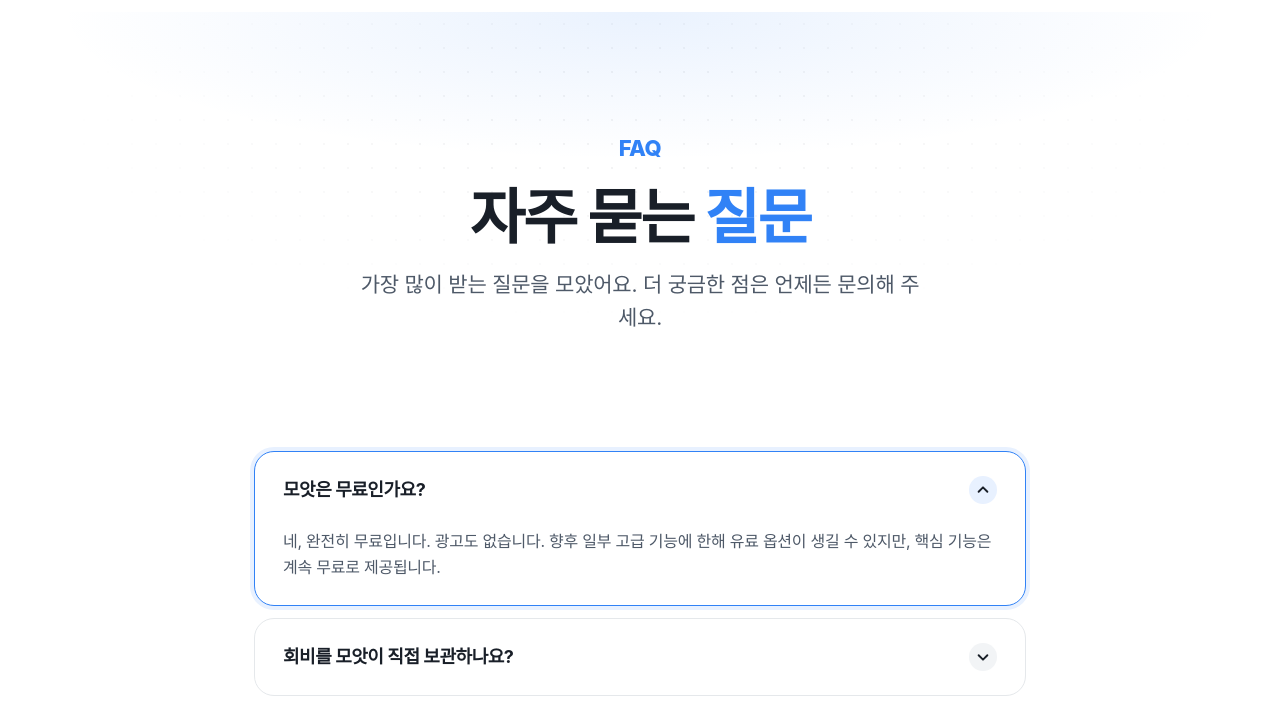
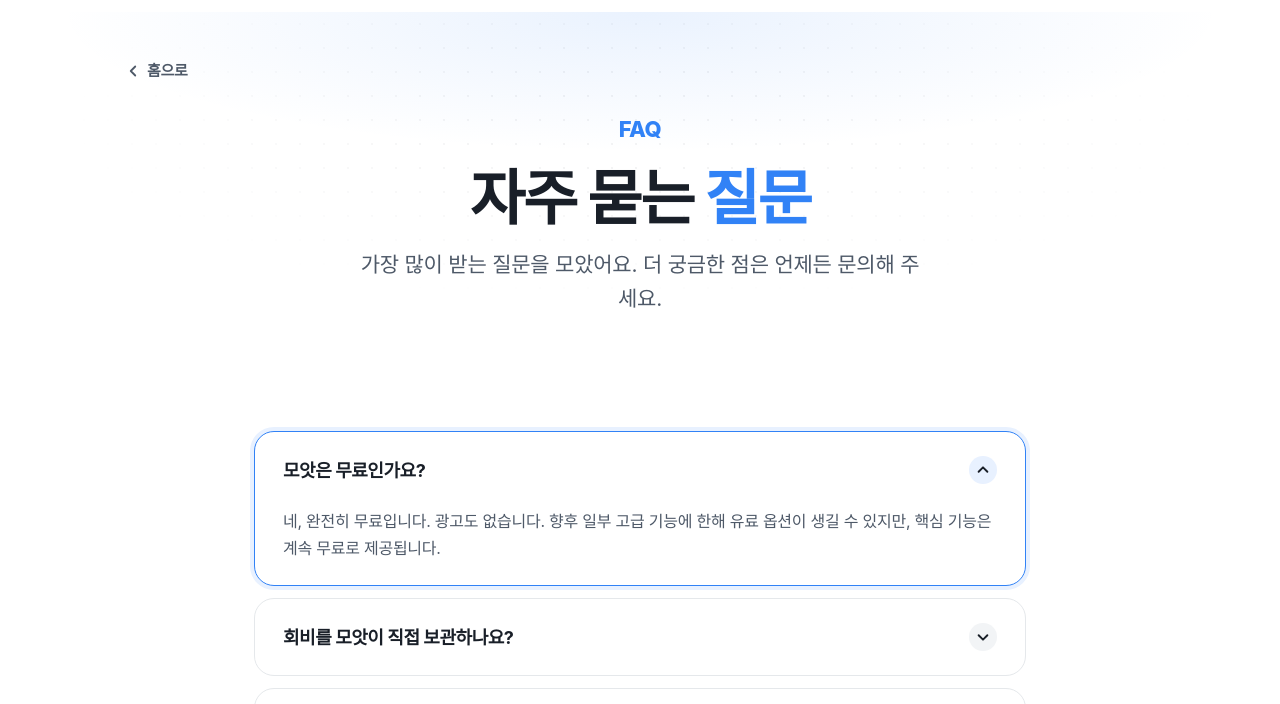
Before and after one commit to JunRock/Moat-landing, a plain HTML site: page faq.html in a window 1280 px wide. Shown: the part 61-765 px from the top of the page. Drawn offline with Linux system fonts and the light colour scheme; a web font is replaced by a local one.

Commit message:
refactor: 불필요한 디자인 제거 및 UX 개선

```diff
--- a/faq.html
+++ b/faq.html
@@ -78,6 +78,12 @@
 <!-- PAGE HERO -->
 <header class="page-hero">
   <div class="wrap">
+    <div class="page-hero-back">
+      <a href="index.html" class="back-link">
+        <svg width="18" height="18" viewBox="0 0 24 24" fill="none" stroke="currentColor" stroke-width="2.4" stroke-linecap="round" stroke-linejoin="round" aria-hidden="true"><path d="M15 18l-6-6 6-6"/></svg>
+        홈으로
+      </a>
+    </div>
     <div class="eyebrow">FAQ</div>
     <h1 class="h1">자주 묻는 <span class="accent">질문</span></h1>
     <p class="lede">가장 많이 받는 질문을 모았어요. 더 궁금한 점은 언제든 문의해 주세요.</p>
--- a/styles/layout.css
+++ b/styles/layout.css
@@ -179,7 +179,7 @@
 
 /* PAGE HERO (서브 페이지 상단) */
 .page-hero {
-  padding: 120px 0 56px;
+  padding: 40px 0 56px;
   text-align: center;
   position: relative;
   overflow: hidden;
@@ -199,6 +199,15 @@
 .page-hero .h1 { font-size: clamp(36px, 5.2vw, 60px); margin: 0 0 18px; line-height: 1.08; }
 .page-hero .h1 .accent { color: var(--blue); }
 .page-hero .lede { max-width: 560px; margin: 0 auto; }
+.page-hero-back { text-align: left; margin-bottom: 22px; }
+.back-link {
+  display: inline-flex; align-items: center; gap: 5px;
+  color: var(--ink-2); font-weight: 600; font-size: 15px;
+  padding: 8px 14px 8px 10px; border-radius: 999px;
+  transition: background .15s, color .15s;
+}
+.back-link:hover { background: var(--line-soft); color: var(--ink); }
+.back-link svg { display: block; }
 
 /* FEATURE CARDS (홈 — 기능 모듈 그리드) */
 .feature-grid {
@@ -564,7 +573,7 @@ footer { background: var(--bg-gray); padding: 48px 0 56px; border-top: 1px solid
   .story-row.reverse { direction: ltr; }
   .pain-grid { grid-template-columns: 1fr; }
   .feature-grid { grid-template-columns: repeat(2, 1fr); }
-  .page-hero { padding: 88px 0 40px; }
+  .page-hero { padding: 28px 0 40px; }
   section, .duo-bg { padding: 72px 0; }
   #features { padding: 72px 0; }
   .story { padding: 40px 0; }
```
Also changed, not shown: features.html (+6 -0 lines), index.html (+0 -1 lines), .omc/project-memory.json.
